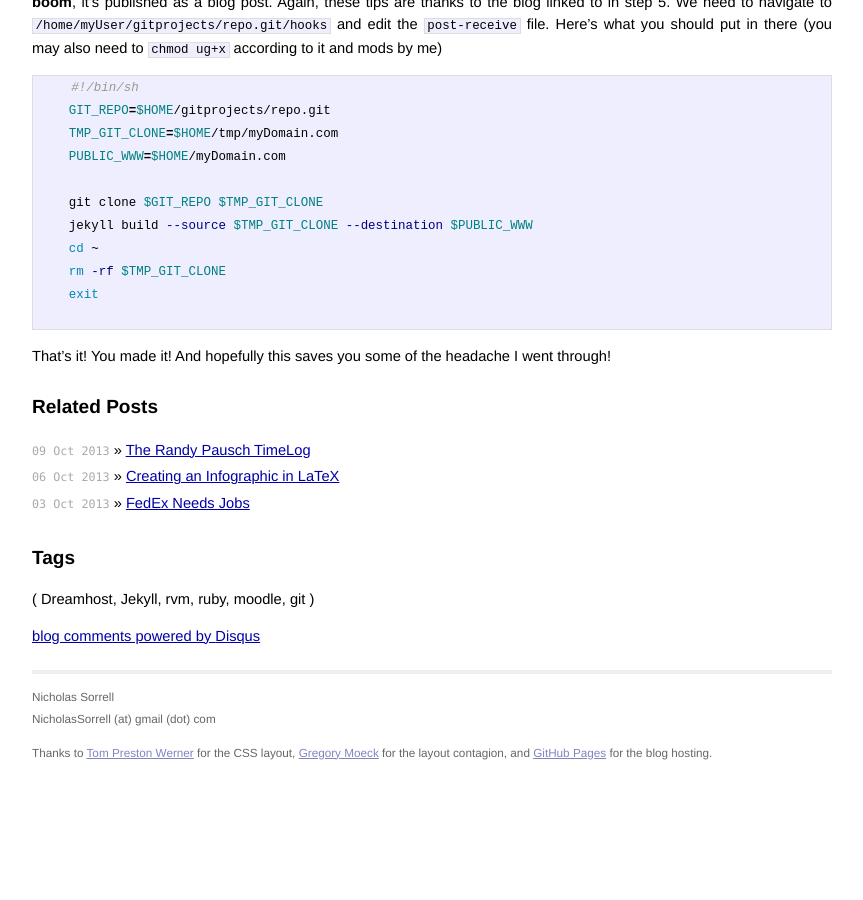
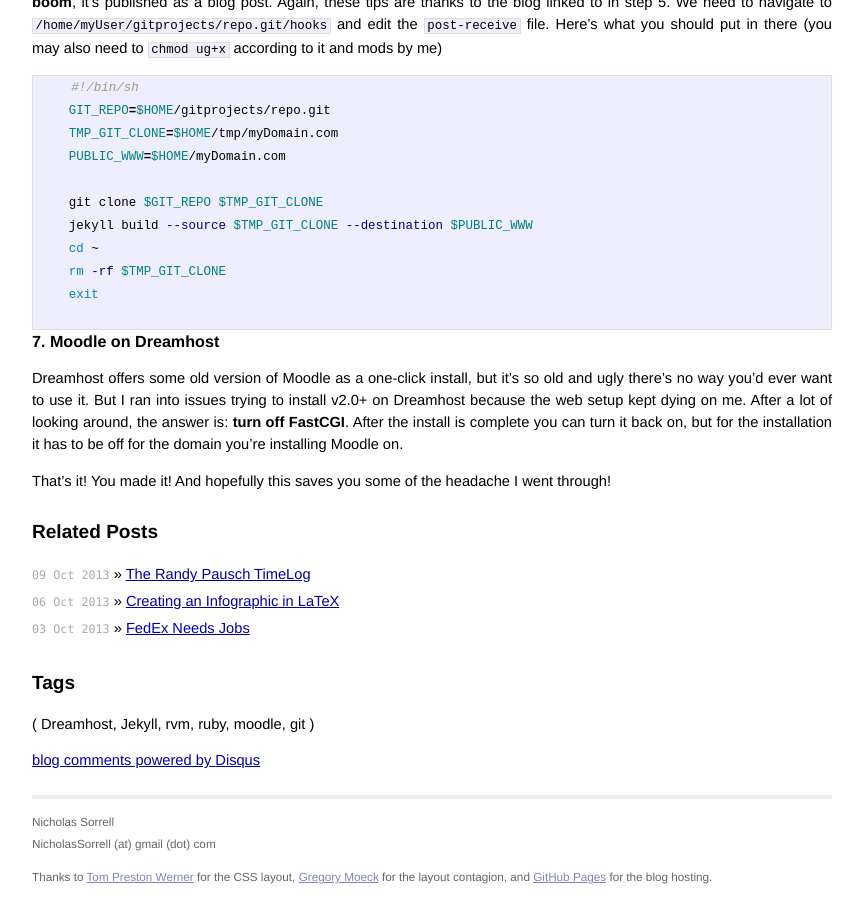
Before and after one commit to sorrell/sorrell.github.com, a Jekyll site: the page built from _posts/2013-10-11-Dreamhost-With-Jekyll-(and-moodle).md, in a window 1280 px wide and 900 px high, scrolled down 1975 px. Shown: the whole window, without its empty margins (208-1071 px from the left). Built offline with Jekyll 4.4.1, drawn with Linux system fonts in a browser that asks for light colours; Markdown is read by kramdown in place of the engine named in the settings; comment, search, counter and statistics services are not loaded; before the commit the page ends 2750 px from its top, so only the background shows below that.

Commit message:
Added Moodle bits

```diff
--- a/_posts/2013-10-11-Dreamhost-With-Jekyll-(and-moodle).md
+++ b/_posts/2013-10-11-Dreamhost-With-Jekyll-(and-moodle).md
@@ -99,5 +99,7 @@ This is the part that I really wanted.  I **love** how GitHub Pages allows you t
     exit
     {% endhighlight %}
 
+### 7. Moodle on Dreamhost
+Dreamhost offers some old version of Moodle as a one-click install, but it's so old and ugly there's no way you'd ever want to use it.  But I ran into issues trying to install v2.0+ on Dreamhost because the web setup kept dying on me.  After a lot of looking around, the answer is:  **turn off FastCGI**.  After the install is complete you can turn it back on, but for the installation it has to be off for the domain you're installing Moodle on.
 
 That's it!  You made it!  And hopefully this saves you some of the headache I went through!
```
